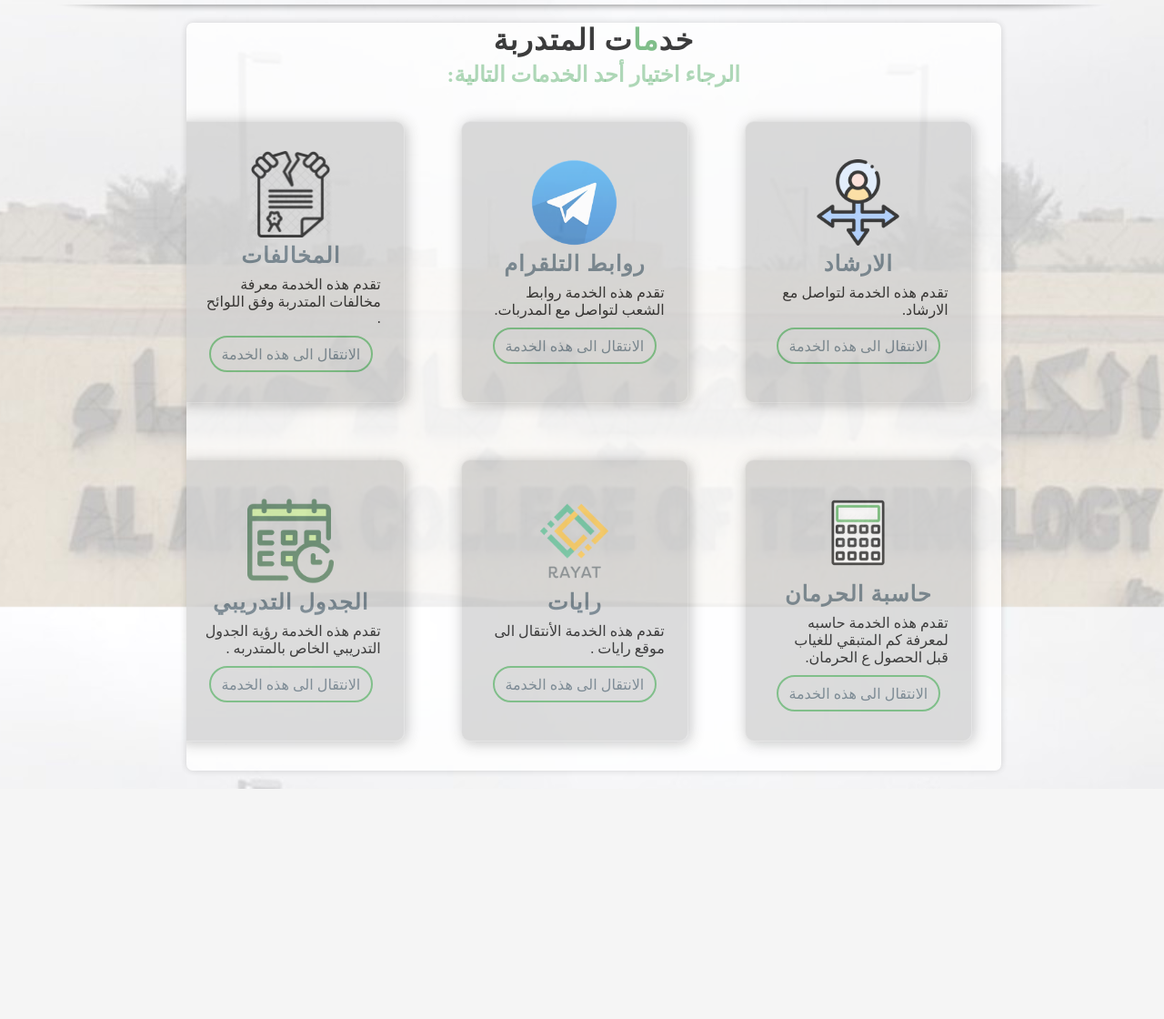
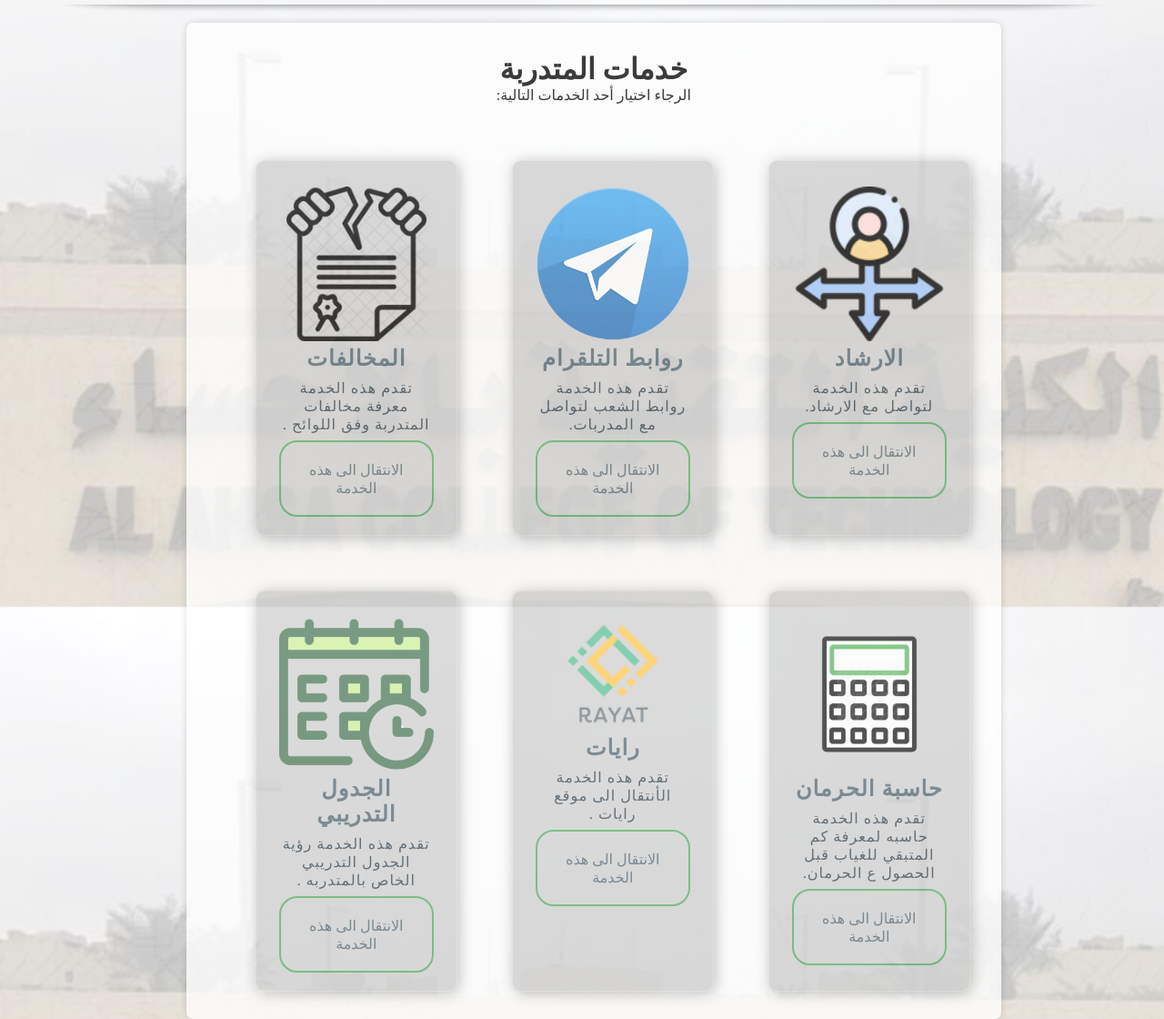
Before and after one commit to maryam1011/DTG_Project, a PHP site: page /student/S_Service.php in a window 1280 px wide. Shown: the part 133-1253 px from the top of the page at 91% size. Before the commit the page ends 1000 px from the top, so only its background shows below. Run offline with PHP 8.4, Linux system fonts and the light colour scheme; a user stored in the database is signed in; some web fonts are replaced.

Commit message:
updating the services layout

```diff
--- a/student/S_Service.php
+++ b/student/S_Service.php
@@ -15,6 +15,7 @@ if (isset($_GET['logout'])) {
 <!DOCTYPE html>
 
 <html lang="ar" dir="rtl">
+
 <head>
     <title>خدمات المتدربة</title>
     <meta charset="UTF-8">
@@ -26,96 +27,88 @@ if (isset($_GET['logout'])) {
 
     </style>
 </head>
+
 <body>
     <div class="header">
         <a href="S_Service.php">
-                <img class="logo" src="../images/logo.svg" alt="" style="width:170px;margin-right: 5%;"/></a>
+            <img class="logo" src="../images/logo.svg" alt="" style="width:170px;margin-right: 5%;" /></a>
         <h3>الكلية التقنية الرقمية للبنات بالأحساء</h3>
         <a href="../logout.php">خروج</a>
 
     </div>
     <div class="separador"></div>
     <div class="contant">
-            <div class="container-fluid">
-                <section class="services">
+
+        <!-- <section class="services"> -->
 
         <div class="s-heading">
-                        <h1>خد<font color="#5aad67">ما</font>ت  المتدربة</h1>
-                        <p style="color: rgba(84, 173, 101, 0.6);">الرجاء اختيار أحد الخدمات التالية:</p>
+            <h1>خدمات المتدربة</h1>
+            <p>الرجاء اختيار أحد الخدمات التالية:</p>
         </div>
         <!--services-box-container------------------->
-                    <div class="s-box-container">
-                        <div style="overflow-x:auto;">
+        <div class="row">
 
-                            <table>
-                                <tr>
-                                    <td>
-                                        <div class="st-box">
+            <div class="column">
                 <div class="barst"></div>
-                                            <img src="../images/gu.png" alt="1"/>
+                <img src="../images/gu.png" alt="1" style="width:100% " />
                 <h1> الارشاد</h1>
                 <p> تقدم هذه الخدمة لتواصل مع الارشاد.</p>
                 <a class="btn-st" href="guidance.php">الانتقال الى هذه الخدمة</a>
             </div>
-                                    </td>
 
 
-                                    <td>
-                                        <div class="st-box">
+            <div class="column">
                 <div class="barst"></div>
-                                            <img alt="2"src="../images/tel.png"/>
+                <img alt="2" src="../images/tel.png" style="width:100%" />
                 <h1>روابط التلقرام</h1>
                 <p>تقدم هذه الخدمة روابط الشعب لتواصل مع المدربات.</p>
                 <a class="btn-st" href="links.php">الانتقال الى هذه الخدمة</a>
             </div>
-                                    </td>
-                                    <td>
-                                        <div class="st-box">
+            <div class="column">
                 <div class="barst"></div>
-                                            <img src="../images/infractionST.png" alt="1"/>
+                <img src="../images/infractionST.png" alt="1" style="width:100%" />
                 <h1> المخالفات</h1>
                 <p>تقدم هذه الخدمة معرفة مخالفات المتدربة وفق اللوائح .</p>
                 <a class="btn-st" href="violation.php">الانتقال الى هذه الخدمة</a>
             </div>
-                                    </td>
-                                </tr>
-                                <tr>
-                                    <td>
-                                        <div class="st-box">
+
+        </div>
+        <div class="row">
+            <div class="column">
                 <div class="barst"></div>
-                                            <img src="../images/calculatorST.png" alt="1"/>
+                <img src="../images/calculatorST.png" alt="1" style="width:100%" />
                 <h1> حاسبة الحرمان </h1>
                 <p> تقدم هذه الخدمة حاسبه لمعرفة كم المتبقي للغياب قبل الحصول ع الحرمان.</p>
                 <a class="btn-st" href="calculator.php">الانتقال الى هذه الخدمة</a>
             </div>
-                                    </td>
 
 
-                                    <td>
-                                        <div class="st-box">
+
+
+            <div class="column">
                 <div class="barst"></div>
-                                            <img src="../images/rayatST.png" alt="1"/>
+                <img src="../images/rayatST.png" alt="1" style="width:100%" />
                 <h1> رايات</h1>
                 <p> تقدم هذه الخدمة الأنتقال الى موقع رايات .</p>
-                                            <a class="btn-st" target="_blank" href="https://www.tvtc.gov.sa/rayat.html" >الانتقال الى هذه الخدمة</a>
+                <a class="btn-st" target="_blank" href="https://www.tvtc.gov.sa/rayat.html">الانتقال
+                    الى هذه الخدمة</a>
             </div>
-                                    </td>
-                                    <td>
-                                        <div class="st-box">
+
+            <div class="column">
                 <div class="barst"></div>
-                                            <img src="../images/scheuleST.png" alt="1"/>
+                <img src="../images/scheuleST.png" alt="1" style="width:100%" />
                 <h1> الجدول التدريبي</h1>
                 <p> تقدم هذه الخدمة رؤية الجدول التدريبي الخاص بالمتدربه .</p>
                 <a class="btn-st" href="#">الانتقال الى هذه الخدمة</a>
             </div>
-                                    </td>
-                                </tr>
-                            </table>
-                        </div>
+
+
+
 
         </div>
-                </section>
-            </div>
+        <!-- </section> -->
+
     </div>
 </body>
+
 </html>
--- a/style/style.css
+++ b/style/style.css
@@ -209,7 +209,7 @@ a {
     font-family: calibri;
 }
 
-.services {
+.tech_services {
     width: 100%;
     display: flex;
     flex-direction: column;
@@ -229,7 +229,7 @@ a {
 
 }
 
-.s-heading {
+/* .s-heading {
     text-align: center;
     font-family: 'Amiri', serif;
 }
@@ -247,13 +247,13 @@ a {
     margin: 5px;
     font-weight: 700;
     text-align: center;
-}
+} */
 
 .s-box-container {
-    width: 100%;
-    display: inherit;
-    justify-content: center;
-    align-items: center;
+
+    display: flex;
+    flex-direction: row;
+
 }
 
 .s-box {
@@ -289,7 +289,7 @@ a {
 
 }
 
-.s-btn {
+/* .s-btn {
     width: 180px;
     height: 40px;
     border-radius: 20px;
@@ -300,7 +300,7 @@ a {
     color: #576975;
     margin-top: 10px;
 
-}
+} */
 
 .bar {
     width: 100px;
@@ -353,6 +353,7 @@ a {
 
 }
 
+
 .st-box img {
     height: 95px;
 }
@@ -367,7 +368,7 @@ a {
 
 }
 
-.btn-st {
+/* .btn-st {
     width: 180px;
     height: 40px;
     border-radius: 20px;
@@ -377,15 +378,16 @@ a {
     align-items: center;
     color: #576975;
     margin-top: 10px;
+    padding: 15px;
 
-}
-
+} */
+/*
 .btn-st:hover {
     background-color: #5aad67;
     border: 1px solid #5aad67;
     color: #FFFFFF;
     transition: all ease 0.3s;
-}
+} */
 
 .barst {
     width: 100px;
@@ -401,11 +403,6 @@ a {
 
 }
 
-.st-box:hover .barst {
-    display: block;
-    background-color: #5aad67;
-
-}
 
 .conCalo {
     margin-top: -360px;
@@ -830,3 +827,116 @@ select {
     margin-top: 5px;
 
 }
+.row {
+    display: flex;
+    flex-wrap: wrap;
+    padding: 0 4px;
+  }
+
+
+/* Create four equal columns that sits next to each other */
+.column {
+    flex: 25%;
+    max-width: 25%;
+    padding: 0 4px;
+    justify-content: center;
+    align-items: center;
+    border-radius: 10px;
+    padding: 20px 25px;
+    margin: 30px;
+    font-family: 'Amiri', serif;
+    background-color: rgba(0, 0, 0, 0.18);
+    border: 1px solid rgba(255, 255, 255, 0.3);
+    box-shadow: 2px 2px 15px rgba(0, 0, 0, 0.3);
+  }
+
+  .column img {
+    margin-top: 8px;
+    vertical-align: middle;
+  }
+  .s-heading {
+    text-align: center;
+    padding: 32px;
+  }
+
+.column  h1 {
+    color: #576975;
+    letter-spacing: 1px;
+    font-size: 1.5rem;
+    margin-bottom: 8px;
+    font-family: calibri;
+    margin-top: 3%;
+    text-align: center;
+
+}
+
+.column  p {
+    color: #374650;
+    letter-spacing: 1px;
+    font-size: 1rem;
+    margin-bottom: 8px;
+    font-family: calibri;
+    margin-top: 3%;
+    text-align: center;
+
+}
+.column  .btn-st {
+    width: 100%;
+    height: auto;
+    border-radius: 20px;
+    border: 2px solid #5aad67;
+    display: inline-block;
+    text-align: center;
+    color: #576975;
+  position: inherit;
+    padding: 20px;
+
+
+}
+
+.column  .btn-st:hover {
+    background-color: #5aad67;
+    border: 1px solid #5aad67;
+    color: #FFFFFF;
+    transition: all ease 0.3s;
+
+}
+
+.column  .s-btn {
+    width: 100%;
+    height: auto;
+    border-radius: 20px;
+    border: 2px solid #3399ff;
+    display: inline-block;
+    text-align: center;
+    color: #576975;
+  position: inherit;
+    padding: 20px;
+
+
+}
+
+.column  .s-btn:hover {
+    background-color: #3399ff;
+    border: 1px solid #3399ff;
+    color: #FFFFFF;
+    transition: all ease 0.3s;
+
+}
+
+
+/* Responsive layout - makes a two column-layout instead of four columns */
+@media (max-width: 800px) {
+    .column {
+      flex: 50%;
+      max-width: 50%;
+    }
+  }
+
+  /* Responsive layout - makes the two columns stack on top of each other instead of next to each other */
+  @media (max-width: 600px) {
+    .column {
+      flex: 100%;
+      max-width: 100%;
+    }
+  }
--- a/teacher/process.php
+++ b/teacher/process.php
@@ -24,7 +24,7 @@
 
         <div class="contant">
             <div class="container-fluid">
-                <section class="services">
+                <section class="vio_services">
 
 
                     <!--services-box-container------------------->
--- a/teacher/violation.php
+++ b/teacher/violation.php
@@ -27,7 +27,7 @@
 
         <div class="contant">
             <div class="container-fluid">
-                <section class="services">
+                <section class="vio_services">
 
 
                     <!--services-box-container------------------->
```
Also changed, not shown: teacher/T_Service.php (+16 -32 lines). Lines whose indentation alone changed are shown as unchanged.
